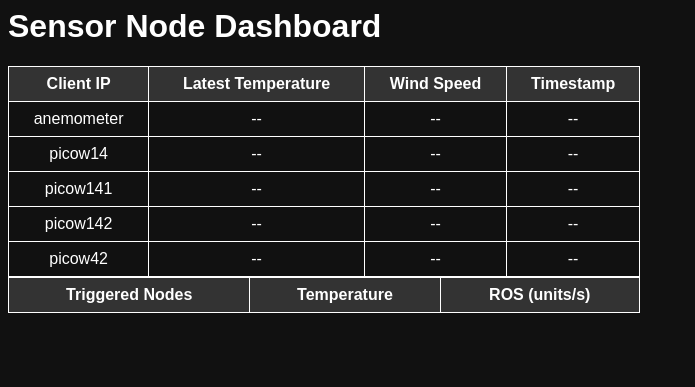
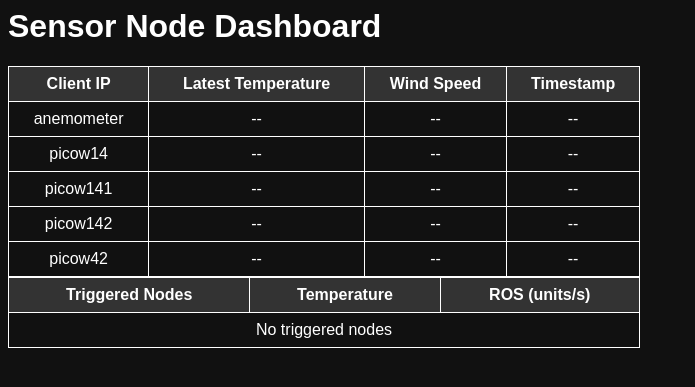
Before and after one commit to Josephine-Y/PraxisIII, a Flask app: page / in a window 1280 px wide. Shown: the top 387 px of the page, without its empty margins (0-695 px from the left). Run offline with Flask 3, Linux system fonts and the light colour scheme; data that the repository does not hold is empty; some libraries are stand-ins or nearby versions.

Commit message:
Debug ROS display

```diff
--- a/flask-api/app.py
+++ b/flask-api/app.py
@@ -139,13 +139,13 @@ def update_last_hot_times():
 def calculate_ros():
     global last_hot_time
     triggered_nodes = [
-    (node, t)
-    for node, t in last_hot_time.items()
-    if isinstance(t, (int, float)) and t > 0
+        (node, info["timestamp"])
+        for node, info in last_hot_time.items()
+        if isinstance(info, dict) and isinstance(info.get("timestamp"), (int, float))
     ]
 
     if len(triggered_nodes) < 2:
-        return 0.0, len(triggered_nodes)
+        return 0.0, len(triggered_nodes), triggered_nodes
     elif len(triggered_nodes) == 2:
         node1, t1 = triggered_nodes[0]
         node2, t2 = triggered_nodes[1]
@@ -154,9 +154,9 @@ def calculate_ros():
         d = math.hypot(x2 - x1, y2 - y1)
         dt = abs(t2 - t1)
         if dt == 0:
-            return 0.0, 2
+            return 0.0, 2, triggered_nodes
         ros = d / dt
-        return ros, 2
+        return ros, 2, triggered_nodes
     else:
         X = []
         t_vec = []
@@ -166,18 +166,17 @@ def calculate_ros():
             t_vec.append(t)
         a, b, c = np.linalg.lstsq(np.array(X), np.array(t_vec), rcond=None)[0]
         ros = 1 / math.sqrt(a**2 + b**2)
-
         return ros, len(triggered_nodes), triggered_nodes
 
 @app.route("/rateofspread", methods=["GET"])
 def get_rate_of_spread():
     update_last_hot_times()
-    rate_of_spread, hot_nodes_count = calculate_ros()
+    rate_of_spread, hot_nodes_count, triggered_nodes_list = calculate_ros()
 
     # Include triggered nodes and their latest temperatures
     triggered_nodes_info = [
         {"node": node, "temperature": last_hot_time[node]["temperature"]}
-        for node in last_hot_time if isinstance(last_hot_time[node], dict)
+        for node, _ in triggered_nodes_list
     ]
 
     return jsonify({
--- a/flask-api/templates/webpage.html
+++ b/flask-api/templates/webpage.html
@@ -95,6 +95,7 @@
 
                 async function fetchRateOfSpread() {
                     try {
+                        console.log("Fetching ROS data...");
                         const res = await fetch('/rateofspread');
                         const json = await res.json();
                         const tbody = document.getElementById('ros-body');
@@ -135,6 +136,7 @@
                 }
                 startMQTT();
                 fetchData();
+                fetchRateOfSpread();
             </script>
 
         </body>
```
